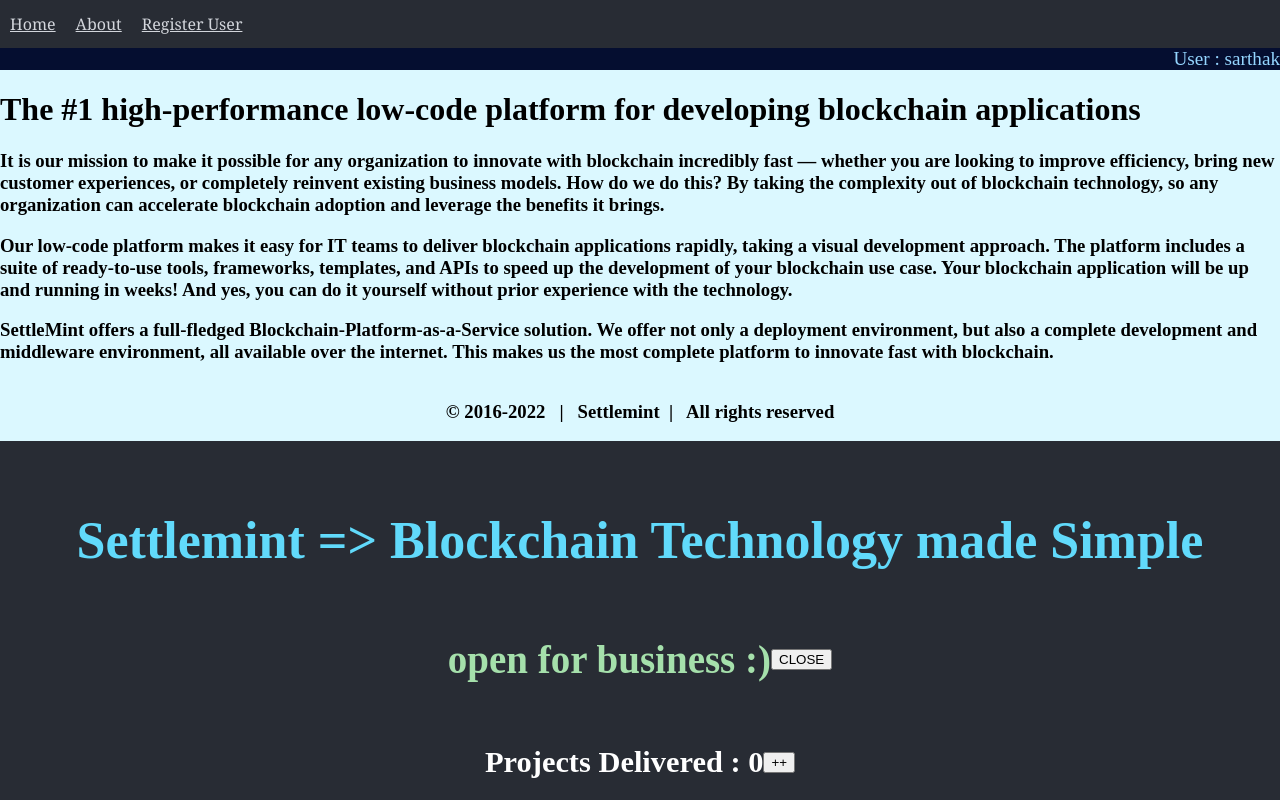
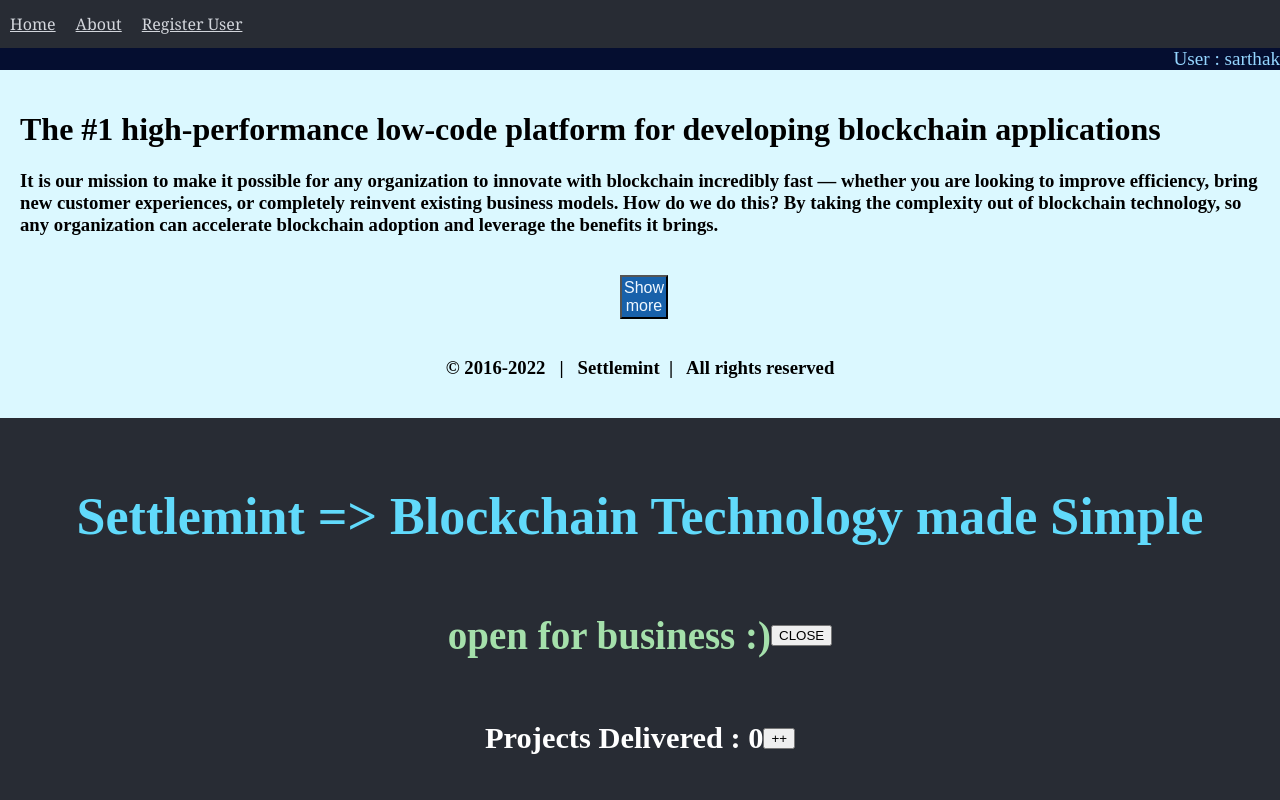
Before and after one commit to satoshi-u/pedro-react, a React (Create React App) app: page /about in a window 1280 px wide. Shown: the top 800 px of the page. Built offline with nearby package versions, Linux system fonts and the light colour scheme.

Commit message:
pedro#12 : Custom Hooks

```diff
--- a/src/About.js
+++ b/src/About.js
@@ -1,42 +1,57 @@
 import React, { useContext } from 'react';
 import styles from './App.module.css';
 import { AppContext } from './App';
+import { useToggle } from './hooks/useToggle';
 
 export const About = () => {
   const { user } = useContext(AppContext);
+  const [showMore, toggle] = useToggle(false);
   return (
+    <>
+      <div className={styles.User}>User : {user}</div>
       <div className={styles.About}>
-      <div className={styles.User}>User : {user}</div>
         <h1>
           The #1 high-performance low-code platform for developing
           blockchain applications
         </h1>
         <h3>
-        It is our mission to make it possible for any organization to
-        innovate with blockchain incredibly fast — whether you are
-        looking to improve efficiency, bring new customer experiences,
-        or completely reinvent existing business models. How do we do
-        this? By taking the complexity out of blockchain technology,
-        so any organization can accelerate blockchain adoption and
-        leverage the benefits it brings.
+          It is our mission to make it possible for any organization
+          to innovate with blockchain incredibly fast — whether you
+          are looking to improve efficiency, bring new customer
+          experiences, or completely reinvent existing business
+          models. How do we do this? By taking the complexity out of
+          blockchain technology, so any organization can accelerate
+          blockchain adoption and leverage the benefits it brings.
         </h3>
+        <button
+          // @ts-ignore
+          onClick={toggle}
+          className={styles.ShowMoreButton}
+        >
+          {!showMore ? 'Show more' : 'Show less'}
+        </button>
+        {showMore && (
+          <>
             <h3>
-        Our low-code platform makes it easy for IT teams to deliver
-        blockchain applications rapidly, taking a visual development
-        approach. The platform includes a suite of ready-to-use tools,
-        frameworks, templates, and APIs to speed up the development of
-        your blockchain use case. Your blockchain application will be
-        up and running in weeks! And yes, you can do it yourself
-        without prior experience with the technology.
+              Our low-code platform makes it easy for IT teams to
+              deliver blockchain applications rapidly, taking a visual
+              development approach. The platform includes a suite of
+              ready-to-use tools, frameworks, templates, and APIs to
+              speed up the development of your blockchain use case.
+              Your blockchain application will be up and running in
+              weeks! And yes, you can do it yourself without prior
+              experience with the technology.
             </h3>
             <h3>
               SettleMint offers a full-fledged
-        Blockchain-Platform-as-a-Service solution. We offer not only a
-        deployment environment, but also a complete development and
-        middleware environment, all available over the internet. This
-        makes us the most complete platform to innovate fast with
-        blockchain.
+              Blockchain-Platform-as-a-Service solution. We offer not
+              only a deployment environment, but also a complete
+              development and middleware environment, all available
+              over the internet. This makes us the most complete
+              platform to innovate fast with blockchain.
             </h3>
+          </>
+        )}
         <div style={{ display: 'flex', justifyContent: 'center' }}>
           <h3>
             &#169; 2016-2022 &#160; | &#160; Settlemint &#160;| &#160;
@@ -44,5 +59,6 @@
           </h3>
         </div>
       </div>
+    </>
   );
 };
--- a/src/App.module.css
+++ b/src/App.module.css
@@ -162,6 +162,7 @@
   align-items: center;
   justify-content: space-evenly;
   background-color: hsl(191, 100%, 93%);
+  padding: 20px;
 }
 
 .User {
@@ -214,3 +215,11 @@
   font-family: system-ui, -apple-system, BlinkMacSystemFont, 'Segoe UI', Roboto, Oxygen, Ubuntu, Cantarell, 'Open Sans', 'Helvetica Neue', sans-serif;
   background-color: aliceblue;
 }
+
+.ShowMoreButton {
+  padding: 2px;
+  font-size: medium;
+  color: aliceblue;
+  background-color: #1861aa;
+  margin: 20px 600px;
+}
--- /dev/null
+++ b/src/hooks/useToggle.js
@@ -0,0 +1,11 @@
+import { useState } from 'react';
+
+export const useToggle = (initialValue = false) => {
+  const [state, setState] = useState(initialValue);
+
+  const toggle = () => {
+    setState((prev) => !prev);
+  };
+
+  return [state, toggle];
+};
```
Also changed, not shown: src/App.js (+26 -2 lines), src/Home.js (+0 -36 lines). Lines whose indentation alone changed are shown as unchanged.
